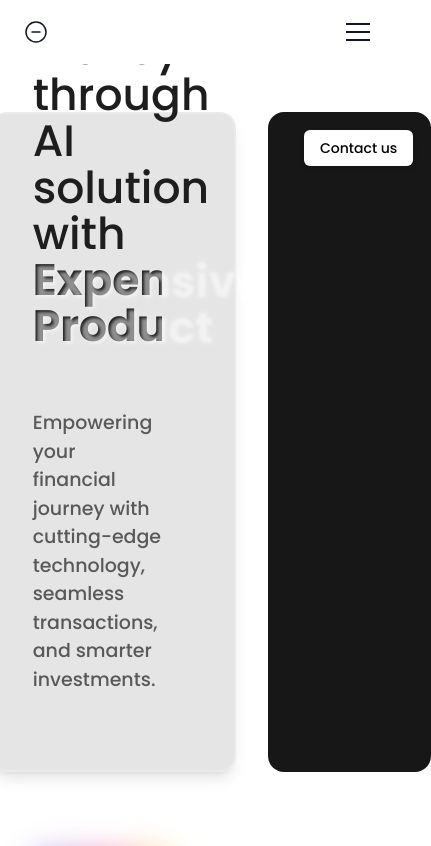
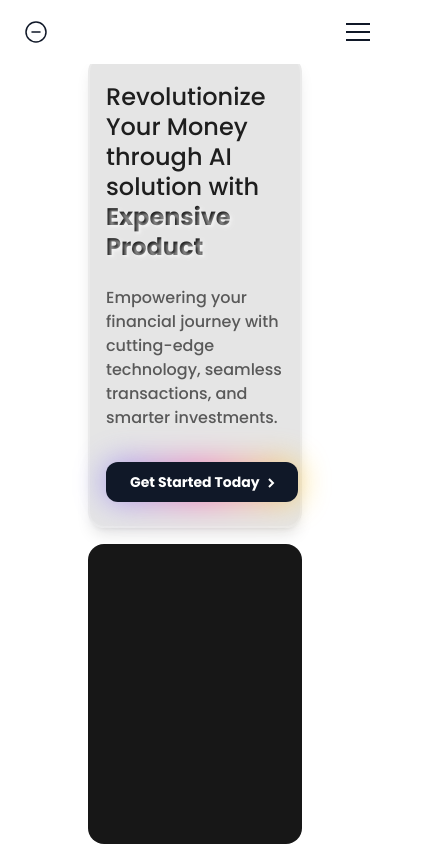
Before and after one commit to zeroaxiis/expensiveproduct-frontend, a Next.js app: page / in a window 390 px wide. Shown: the top 846 px of the page, 431 px wide, since content can reach past the window. Built offline with nearby package versions, Linux system fonts and the light colour scheme.

Commit message:
orgainzed dir

```diff
--- a/src/features/LandingPage/Components/HeroSection.tsx
+++ b/src/features/LandingPage/Components/HeroSection.tsx
@@ -17,37 +17,37 @@ const LandingPage = () => {
   }, []);
 
   return (
-    <Container className="bg-white rounded-3xl  min-h-screen py-12 px-4 text-white">
+    <Container className="bg-white rounded-3xl min-h-screen py-6 sm:py-12 px-4 text-white">
       <main
         ref={sectionRef}
-        className={`${poppins.className} flex items-center justify-center py-16 px-6`}
+        className={`${poppins.className} flex items-center justify-center py-8 sm:py-16 px-2 sm:px-6`}
       >
         <section
-          className={`h-[660px] flex gap-8 items-stretch ${
+          className={`w-full max-w-full flex flex-col lg:flex-row gap-4 sm:gap-8 items-stretch ${
             show ? "opacity-100 translate-y-0" : "opacity-0 translate-y-2"
           } transition-all duration-1000 ease-out`}
         >
           {/* Left text column */}
-          <div className="w-3/5 flex-1 flex items-center rounded-2xl box-border px-10 bg-black/10 backdrop-blur-md border-2 border-white/20 shadow-lg">
-            <div className="w-4/5 flex flex-col ">
-              <h2 className="text-[#1E1E1E] text-[44px] leading-[1.05] font-medium m-0">
+          <div className="w-full lg:w-3/5 flex-1 flex items-center rounded-2xl box-border px-4 sm:px-6 lg:px-10 py-6 sm:py-8 bg-black/10 backdrop-blur-md border-2 border-white/20 shadow-lg min-h-[400px] lg:min-h-[660px]">
+            <div className="w-full lg:w-4/5 flex flex-col">
+              <h2 className="text-[#1E1E1E] text-2xl sm:text-3xl lg:text-[44px] leading-tight lg:leading-[1.05] font-medium m-0">
                 Revolutionize Your Money through AI solution with
               </h2>
-              <h3 className="text-[#1E1E1E] text-[44px] leading-[1.05] font-extrabold m-0 text-inner-shadow">
+              <h3 className="text-[#1E1E1E] text-2xl sm:text-3xl lg:text-[44px] leading-tight lg:leading-[1.05] font-extrabold m-0 text-inner-shadow">
                 Expensive Product
               </h3>
 
-              <p className="pt-[60px] text-[#595959] text-[19px] font-medium w-full ">
+              <p className="pt-6 sm:pt-10 lg:pt-15 text-[#595959] text-base sm:text-lg lg:text-[19px] font-medium w-full">
                 Empowering your financial journey with cutting-edge technology,
                 seamless transactions, and smarter investments.
               </p>
-              <div className="mt-[160px]">
+              <div className="mt-8 sm:mt-16 lg:mt-40">
                 {/* Get Started Today Button */}
                 <div className="relative inline-flex items-center justify-center gap-4 group">
                   <div className="absolute inset-0 duration-1000 opacity-60 transition-all bg-gradient-to-r from-indigo-500 via-pink-500 to-yellow-400 rounded-xl blur-lg filter group-hover:opacity-100 group-hover:duration-200"></div>
                   <a
                     role="button"
-                    className="group relative inline-flex items-center justify-center text-base rounded-xl bg-gray-900 px-8 py-3 font-semibold text-white transition-all duration-200 hover:bg-gray-800 hover:shadow-lg hover:-translate-y-0.5 hover:shadow-gray-600/30"
+                    className="group relative inline-flex items-center justify-center text-sm sm:text-base rounded-xl bg-gray-900 px-6 sm:px-8 py-2.5 sm:py-3 font-semibold text-white transition-all duration-200 hover:bg-gray-800 hover:shadow-lg hover:-translate-y-0.5 hover:shadow-gray-600/30 whitespace-nowrap"
                     title="payment"
                     href="#"
                   >
@@ -76,14 +76,14 @@ const LandingPage = () => {
           </div>
 
           {/* Right image column */}
-          <div className="flex-none w-2/5 rounded-2xl overflow-hidden flex flex-col justify-center items-center bg-neutral-900">
+          <div className="w-full lg:w-2/5 flex-none rounded-2xl overflow-hidden flex flex-col justify-center items-center bg-neutral-900 min-h-[300px] lg:min-h-[660px]">
             <div className="w-full h-full relative overflow-hidden rounded-2xl">
               {/* Contact button*/}
-              <div className="absolute top-4 right-4 z-20">
+              <div className="absolute top-2 sm:top-4 right-2 sm:right-4 z-20">
                 <div className="rounded-lg p-[2px] bg-gradient-to-r">
                   <button
                     type="button"
-                    className="bg-white text-black rounded-md px-4 py-2 text-sm font-medium shadow-md hover:shadow-lg focus:outline-none cursor-default hover:cursor-pointer transition-transform duration-150 hover:-translate-y-0.5"
+                    className="bg-white text-black rounded-md px-3 sm:px-4 py-1.5 sm:py-2 text-xs sm:text-sm font-medium shadow-md hover:shadow-lg focus:outline-none cursor-default hover:cursor-pointer transition-transform duration-150 hover:-translate-y-0.5"
                   >
                     Contact us
                   </button>
```
